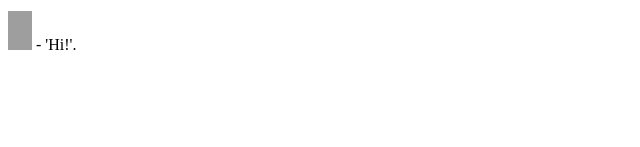
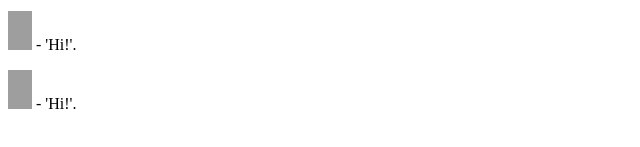
Before and after one commit to mrikiyanto/webindex, a plain HTML site: page index.html in a window 1280 px wide. Shown: the part 293-440 px from the top of the page, without its empty margins (0-640 px from the left). Drawn offline with Linux system fonts and the light colour scheme; grey boxes are pictures that could not be loaded.

Commit message:
Update index.html

```diff
--- a/index.html
+++ b/index.html
@@ -12,6 +12,7 @@
 
 <p><img src="images/stickman.gif" width="24" height="39" alt="Stickman"> - 'Hi!'.</p>
 <p><img src="images/stickman.gif" width="24" height="39" alt="Stickman"> - 'Hi!'.</p>
+<p><img src="images/stickman.gif" width="24" height="39" alt="Stickman"> - 'Hi!'.</p>
 
 
 </body>
```
